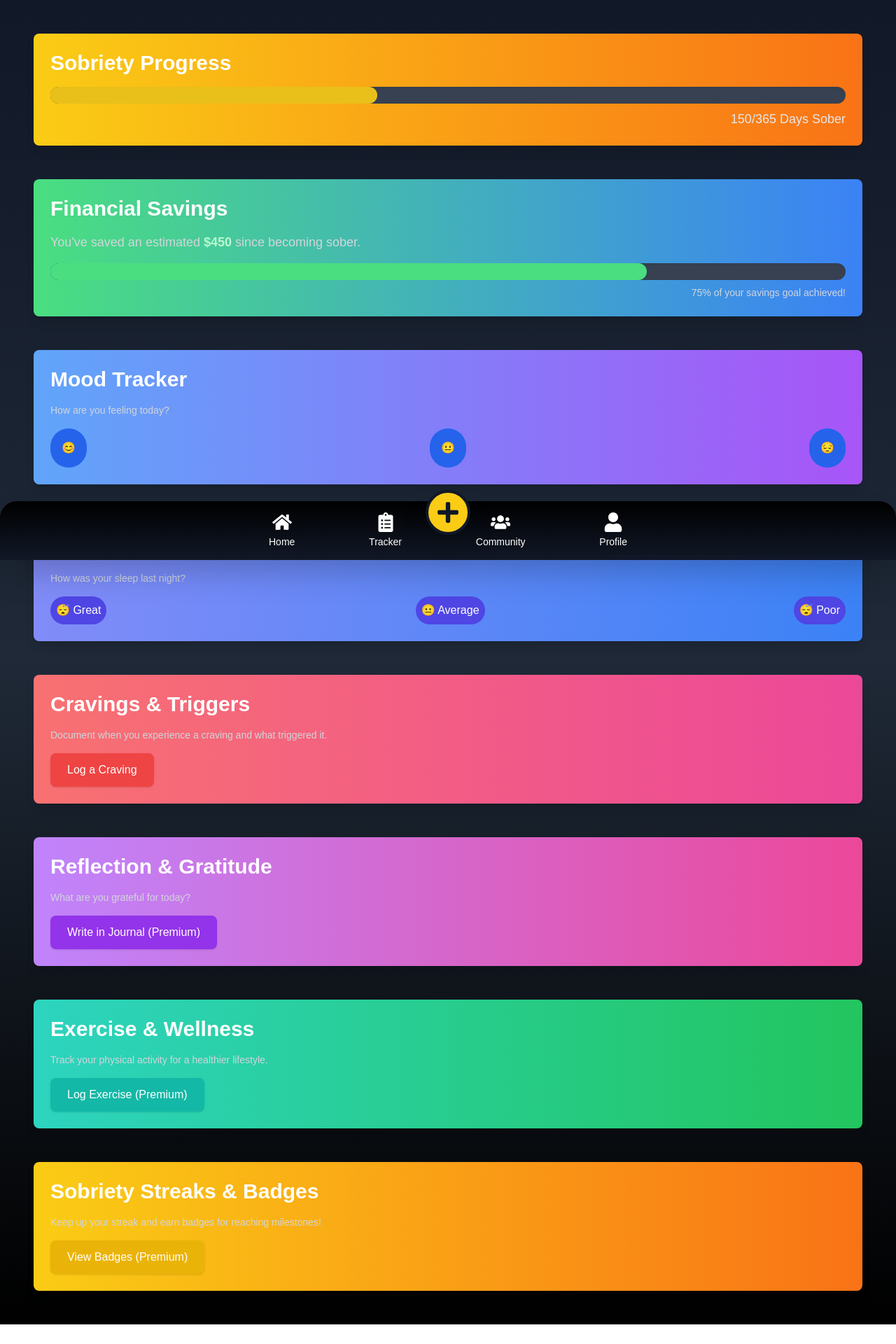
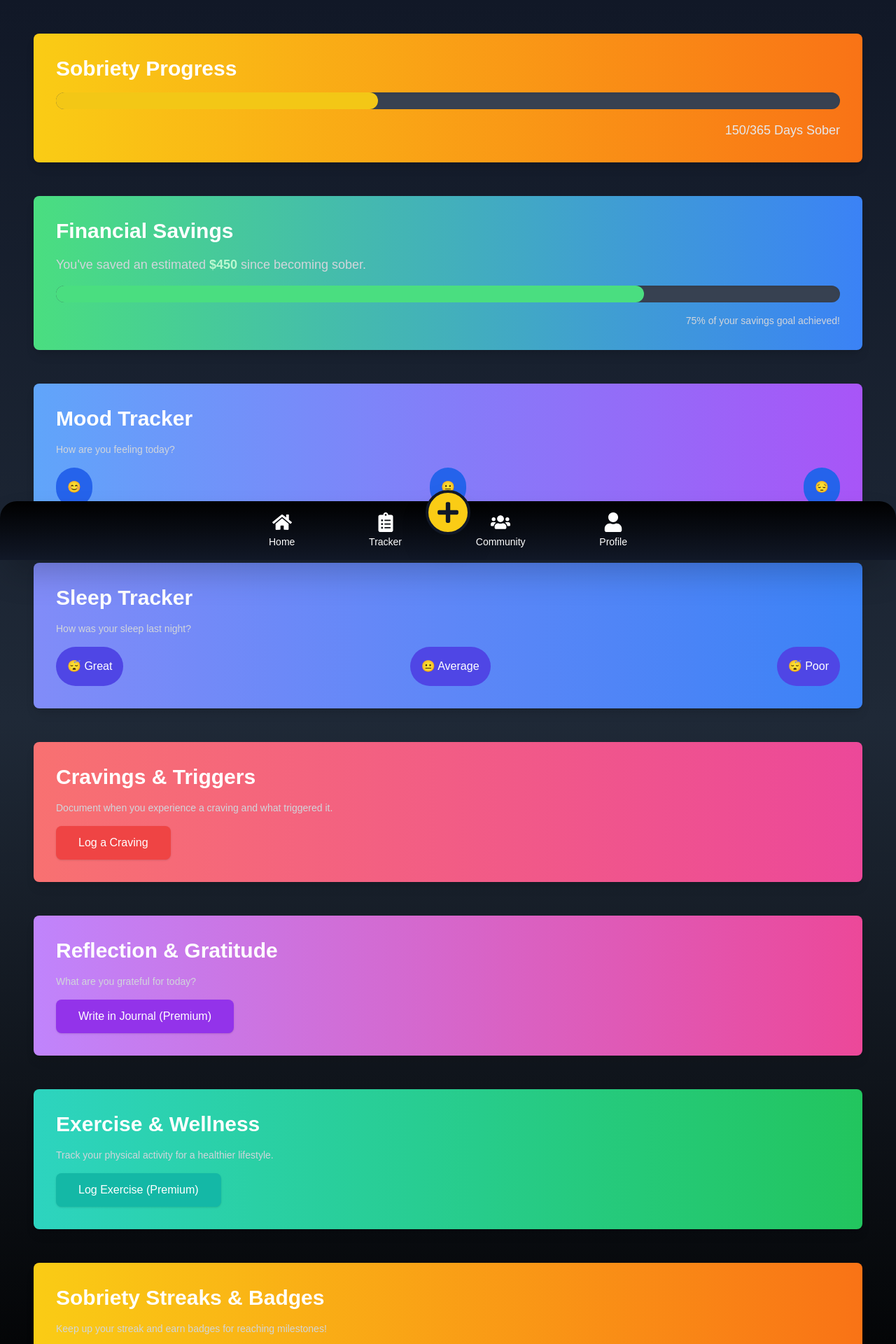
Before and after one commit to evanwilliamson94/sober-social, a Next.js app: page /tracker in a window 1280 px wide. Shown: the top 1920 px of the page at 70% size. Before the commit the page ends 1892 px from the top, so only its background shows below. Built offline with nearby package versions, Linux system fonts and the light colour scheme.

Commit message:
spacing tracker

```diff
--- a/src/pages/tracker.tsx
+++ b/src/pages/tracker.tsx
@@ -10,19 +10,19 @@ const TrackerPage = () => {
   const savingsGoal = 600;  // Placeholder savings goal
 
   return (
-    <div className="min-h-screen bg-gradient-to-b from-gray-900 via-gray-800 to-black text-white p-8 lg:p-12 pb-20">
+    <div className="min-h-screen bg-gradient-to-b from-gray-900 via-gray-800 to-black text-white p-8 lg:p-12 pb-20 space-y-16">
     <div className="container mx-auto space-y-12">
 
       {/* Sobriety Progress Section */}
-<div className="bg-gradient-to-r from-yellow-400 to-orange-500 p-6 rounded-lg shadow-lg hover:shadow-2xl transition-shadow duration-500 relative">
-  <h2 className="text-3xl font-bold mb-4">Sobriety Progress</h2>
+      <div className="bg-gradient-to-r from-yellow-400 to-orange-500 p-8 rounded-lg shadow-lg hover:shadow-2xl transition-shadow duration-500 relative space-y-4">
+        <h2 className="text-3xl font-bold">Sobriety Progress</h2>
         <div className="relative w-full h-6 bg-gray-700 rounded-full shadow-inner">
           <div
             className="absolute top-0 left-0 h-full bg-yellow-400 rounded-full transition-all duration-1000 animate-pulse"
             style={{ width: `${(daysSober / sobrietyGoal) * 100}%` }}
           ></div>
         </div>
-  <p className="text-right mt-2 text-lg text-gray-200">
+        <p className="text-right text-lg text-gray-200">
           {daysSober}/{sobrietyGoal} Days Sober
         </p>
         {nextMilestone <= 0 && (
@@ -34,9 +34,9 @@ const TrackerPage = () => {
 
 
           {/* Financial Tracker Section */}
-        <div className="bg-gradient-to-r from-green-400 to-blue-500 p-6 rounded-lg shadow-lg hover:shadow-2xl transition-shadow duration-500">
-          <h2 className="text-3xl font-bold mb-4">Financial Savings</h2>
-          <p className="text-lg text-gray-300 mb-4">
+          <div className="bg-gradient-to-r from-green-400 to-blue-500 p-8 rounded-lg shadow-lg hover:shadow-2xl transition-shadow duration-500 space-y-4">
+          <h2 className="text-3xl font-bold">Financial Savings</h2>
+          <p className="text-lg text-gray-300">
             You've saved an estimated <span className="text-green-200 font-bold">${savings}</span> since becoming sober.
           </p>
           <div className="relative w-full h-6 bg-gray-700 rounded-full shadow-inner">
@@ -45,13 +45,13 @@ const TrackerPage = () => {
               style={{ width: `${(savings / savingsGoal) * 100}%` }} // Dynamic percentage
             ></div>
           </div>
-          <p className="text-right mt-2 text-sm text-gray-300">{(savings / savingsGoal) * 100}% of your savings goal achieved!</p>
+          <p className="text-right text-sm text-gray-300">{(savings / savingsGoal) * 100}% of your savings goal achieved!</p>
         </div>
 
           {/* Mood Tracker Section */}
-        <div className="bg-gradient-to-r from-blue-400 to-purple-500 p-6 rounded-lg shadow-lg hover:shadow-2xl transition-shadow duration-500">
-          <h2 className="text-3xl font-bold mb-4">Mood Tracker</h2>
-          <p className="text-sm text-gray-300 mb-4">
+          <div className="bg-gradient-to-r from-blue-400 to-purple-500 p-8 rounded-lg shadow-lg hover:shadow-2xl transition-shadow duration-500 space-y-4">
+          <h2 className="text-3xl font-bold">Mood Tracker</h2>
+          <p className="text-sm text-gray-300">
             How are you feeling today?
           </p>
           <div className="flex justify-between">
@@ -67,82 +67,86 @@ const TrackerPage = () => {
           </div>
         </div>
 {/* Sleep Tracker Section */}
-<div className="bg-gradient-to-r from-indigo-400 to-blue-500 p-6 rounded-lg shadow-lg hover:shadow-2xl transition-shadow duration-500">
-  <h2 className="text-3xl font-bold mb-4">Sleep Tracker</h2>
-  <p className="text-sm text-gray-300 mb-4">
+<div className="bg-gradient-to-r from-indigo-400 to-blue-500 p-8 rounded-lg shadow-lg hover:shadow-2xl transition-shadow duration-500 space-y-4">
+  <h2 className="text-3xl font-bold">Sleep Tracker</h2>
+  <p className="text-sm text-gray-300">
     How was your sleep last night?
   </p>
-  <div className="flex justify-between">
-    <button className="bg-indigo-600 p-2 rounded-full hover:bg-indigo-500 transition duration-300">
+  <div className="flex justify-between space-x-4">
+    <button className="bg-indigo-600 p-4 rounded-full hover:bg-indigo-500 transition duration-300">
       😴 Great
     </button>
-    <button className="bg-indigo-600 p-2 rounded-full hover:bg-indigo-500 transition duration-300">
+    <button className="bg-indigo-600 p-4 rounded-full hover:bg-indigo-500 transition duration-300">
       😐 Average
     </button>
-    <button className="bg-indigo-600 p-2 rounded-full hover:bg-indigo-500 transition duration-300">
+    <button className="bg-indigo-600 p-4 rounded-full hover:bg-indigo-500 transition duration-300">
       😴 Poor
     </button>
   </div>
 </div>
+
 {/* Trigger & Cravings Log Section */}
-        <div className="bg-gradient-to-r from-red-400 to-pink-500 p-6 rounded-lg shadow-lg hover:shadow-2xl transition-shadow duration-500">
-          <h2 className="text-3xl font-bold mb-4">Cravings & Triggers</h2>
-          <p className="text-sm text-gray-300 mb-4">
+<div className="bg-gradient-to-r from-red-400 to-pink-500 p-8 rounded-lg shadow-lg hover:shadow-2xl transition-shadow duration-500 space-y-4">
+  <h2 className="text-3xl font-bold">Cravings & Triggers</h2>
+  <p className="text-sm text-gray-300">
     Document when you experience a craving and what triggered it.
   </p>
-          <button className="bg-red-500 text-white px-6 py-3 rounded-lg shadow hover:bg-red-400 transition duration-300">
+  <button className="bg-red-500 text-white px-8 py-3 rounded-lg shadow hover:bg-red-400 transition duration-300">
     Log a Craving
   </button>
 </div>
+
 {/* Reflection & Gratitude Journal Section */}
-<div className="bg-gradient-to-r from-purple-400 to-pink-500 p-6 rounded-lg shadow-lg hover:shadow-2xl transition-shadow duration-500 relative">
-  <h2 className="text-3xl font-bold mb-4">Reflection & Gratitude</h2>
-  <p className="text-sm text-gray-300 mb-4">
+<div className="bg-gradient-to-r from-purple-400 to-pink-500 p-8 rounded-lg shadow-lg hover:shadow-2xl transition-shadow duration-500 relative space-y-4">
+  <h2 className="text-3xl font-bold">Reflection & Gratitude</h2>
+  <p className="text-sm text-gray-300">
     What are you grateful for today?
   </p>
-  <button className="bg-purple-600 text-white px-6 py-3 rounded-lg shadow hover:bg-purple-500 transition duration-300">
+  <button className="bg-purple-600 text-white px-8 py-3 rounded-lg shadow hover:bg-purple-500 transition duration-300">
     Write in Journal (Premium)
   </button>
   {/* Unlock Premium Overlay */}
   <div className="absolute inset-0 bg-black/60 flex justify-center items-center rounded-lg opacity-0 hover:opacity-100 transition-opacity duration-500">
-    <button className="bg-white text-purple-600 px-6 py-3 rounded-lg shadow hover:bg-purple-100 transition duration-300">
+    <button className="bg-white text-purple-600 px-8 py-3 rounded-lg shadow hover:bg-purple-100 transition duration-300">
       Unlock Premium
     </button>
   </div>
 </div>
 
 {/* Exercise & Wellness Tracker Section */}
-<div className="bg-gradient-to-r from-teal-400 to-green-500 p-6 rounded-lg shadow-lg hover:shadow-2xl transition-shadow duration-500 relative">
-  <h2 className="text-3xl font-bold mb-4">Exercise & Wellness</h2>
-  <p className="text-sm text-gray-300 mb-4">
+<div className="bg-gradient-to-r from-teal-400 to-green-500 p-8 rounded-lg shadow-lg hover:shadow-2xl transition-shadow duration-500 relative space-y-4">
+  <h2 className="text-3xl font-bold">Exercise & Wellness</h2>
+  <p className="text-sm text-gray-300">
     Track your physical activity for a healthier lifestyle.
   </p>
-  <button className="bg-teal-500 text-white px-6 py-3 rounded-lg shadow hover:bg-teal-400 transition duration-300">
+  <button className="bg-teal-500 text-white px-8 py-3 rounded-lg shadow hover:bg-teal-400 transition duration-300">
     Log Exercise (Premium)
   </button>
+  {/* Unlock Premium Overlay */}
   <div className="absolute inset-0 bg-black/60 flex justify-center items-center rounded-lg opacity-0 hover:opacity-100 transition-opacity duration-500">
-    <button className="bg-yellow-500 text-white px-6 py-3 rounded-lg shadow hover:bg-yellow-400 transition duration-300">
+    <button className="bg-yellow-500 text-white px-8 py-3 rounded-lg shadow hover:bg-yellow-400 transition duration-300">
       Unlock Premium
     </button>
   </div>
 </div>
 
 {/* Streaks & Badges Section */}
-<div className="bg-gradient-to-r from-yellow-400 to-orange-500 p-6 rounded-lg shadow-lg hover:shadow-2xl transition-shadow duration-500 relative">
-  <h2 className="text-3xl font-bold mb-4">Sobriety Streaks & Badges</h2>
-  <p className="text-sm text-gray-300 mb-4">
+<div className="bg-gradient-to-r from-yellow-400 to-orange-500 p-8 rounded-lg shadow-lg hover:shadow-2xl transition-shadow duration-500 relative space-y-4">
+  <h2 className="text-3xl font-bold">Sobriety Streaks & Badges</h2>
+  <p className="text-sm text-gray-300">
     Keep up your streak and earn badges for reaching milestones!
   </p>
-  <button className="bg-yellow-500 text-white px-6 py-3 rounded-lg shadow hover:bg-yellow-400 transition duration-300">
+  <button className="bg-yellow-500 text-white px-8 py-3 rounded-lg shadow hover:bg-yellow-400 transition duration-300">
     View Badges (Premium)
   </button>
   {/* Unlock Premium Overlay */}
   <div className="absolute inset-0 bg-black/60 flex justify-center items-center rounded-lg opacity-0 hover:opacity-100 transition-opacity duration-500">
-    <button className="bg-white text-yellow-500 px-6 py-3 rounded-lg shadow hover:bg-yellow-100 transition duration-300">
+    <button className="bg-white text-yellow-500 px-8 py-3 rounded-lg shadow hover:bg-yellow-100 transition duration-300">
       Unlock Premium
     </button>
   </div>
 </div>
+
 {/* Sticky Bottom Navigation */}
 <nav className="fixed bottom-0 left-0 right-0 bg-gradient-to-t from-gray-900 to-black text-white shadow-2xl rounded-t-3xl px-4 py-4 z-50 transition-all duration-500 ease-in-out transform hover:scale-105 hover:shadow-3xl">
   <div className="flex justify-between items-center max-w-lg mx-auto relative">
```
Lines whose indentation alone changed are shown as unchanged.
